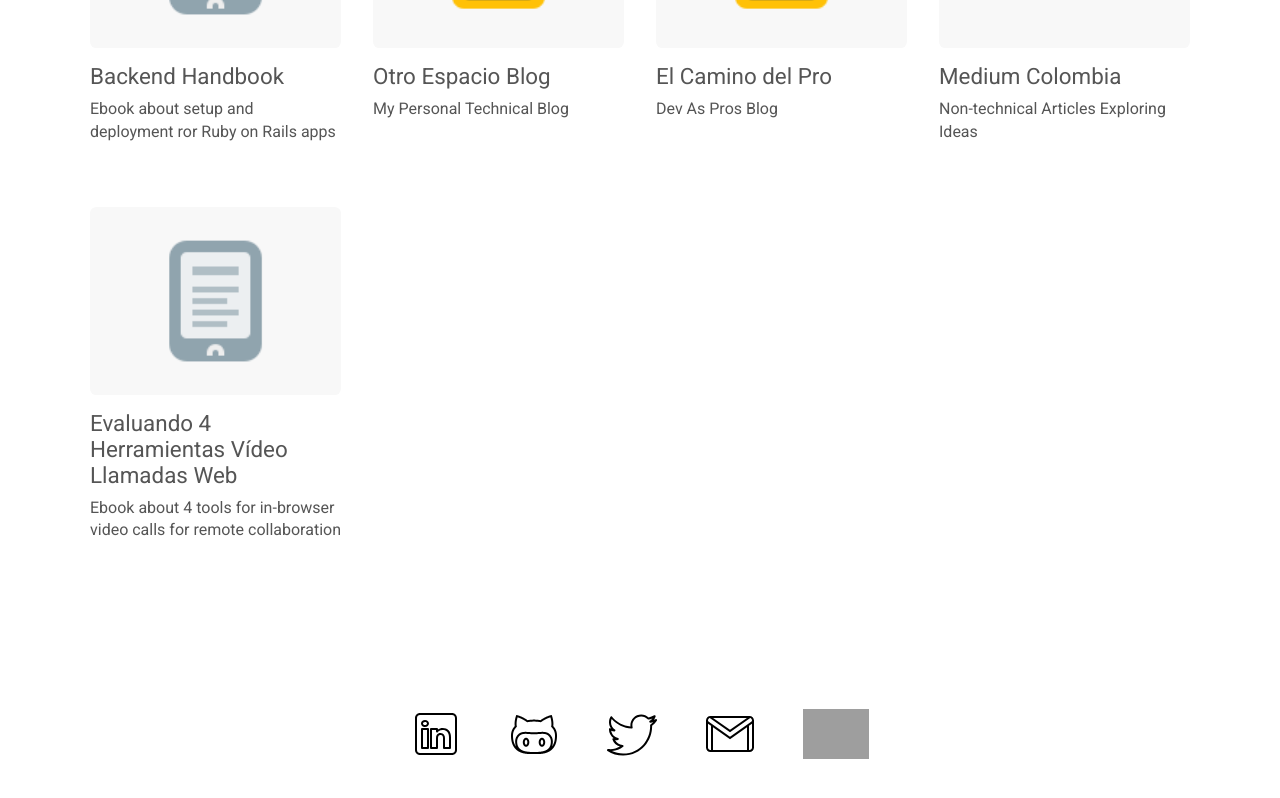
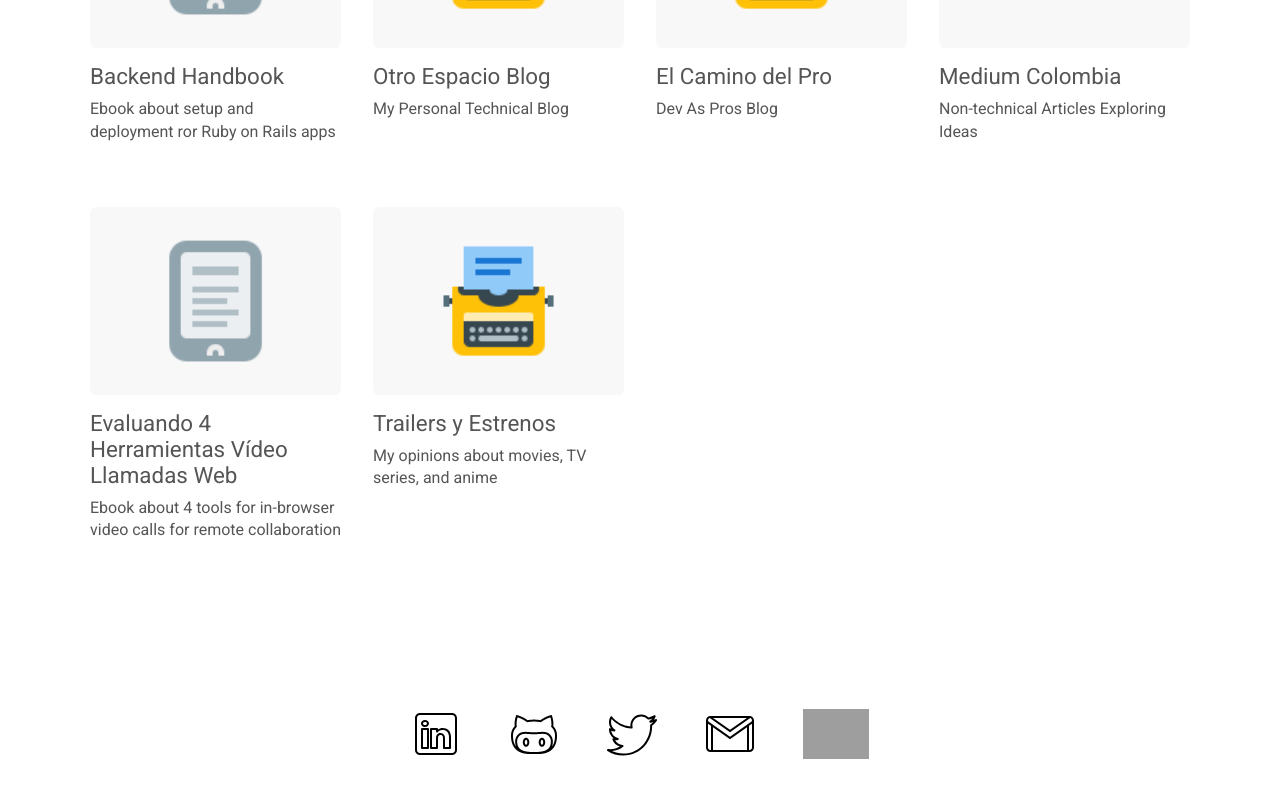
Before and after one commit to cesc1989/franciscoquintero, a Jekyll site: the page built from index.html, in a window 1280 px wide and 900 px high, scrolled down 3407 px. Shown: the top 798 px of the window. Built offline with Jekyll 4.4.1, drawn with Linux system fonts in a browser that asks for light colours; nearby versions of some CDN libraries; grey boxes are pictures that could not be loaded.

Commit message:
Idewawre logo and TyE on writing

```diff
--- a/_data/writing.json
+++ b/_data/writing.json
@@ -28,5 +28,11 @@
     "description": "Ebook about 4 tools for in-browser video calls for remote collaboration",
     "logo": "/images/ebook.png",
     "url": "https://leanpub.com/herramientas-video-llamada-web/"
+  },
+  {
+    "name": "Trailers y Estrenos",
+    "description": "My opinions about movies, TV series, and anime",
+    "logo": "/images/blog.png",
+    "url": "https://trailersyestrenos.co/author/fq2020/"
   }
 ]
```
Also changed, not shown: images/companies/ideaware.svg (added).
